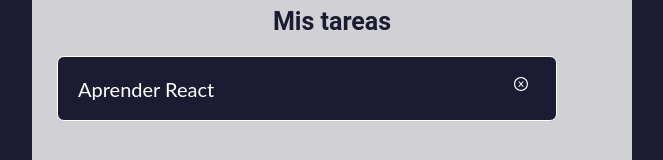
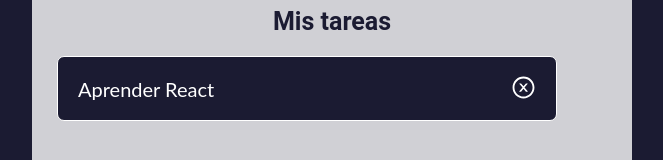
Before and after one commit to NelsonrBermejo/TESTIMONIOS_react, a React (Create React App) app in the folder aplicacion-tareas/: page / in a window 1280 px wide. Shown: the part 218-378 px from the top of the page, without its empty margins (308-971 px from the left). Built offline with nearby package versions, Linux system fonts and the light colour scheme.

Commit message:
prop tarea-icon se asigna como className

```diff
--- a/aplicacion-tareas/src/componentes/Tarea.js
+++ b/aplicacion-tareas/src/componentes/Tarea.js
@@ -9,8 +9,8 @@
 			<div className='tarea-texto'>
 				{texto}
 			</div>
-			<div className='tarea-icono'>
-				<AiOutlineCloseCircle />
+			<div className='tarea-contenedor-iconos'>
+				<AiOutlineCloseCircle className='tarea-icono' />
 			</div>
     </div>
 
```
